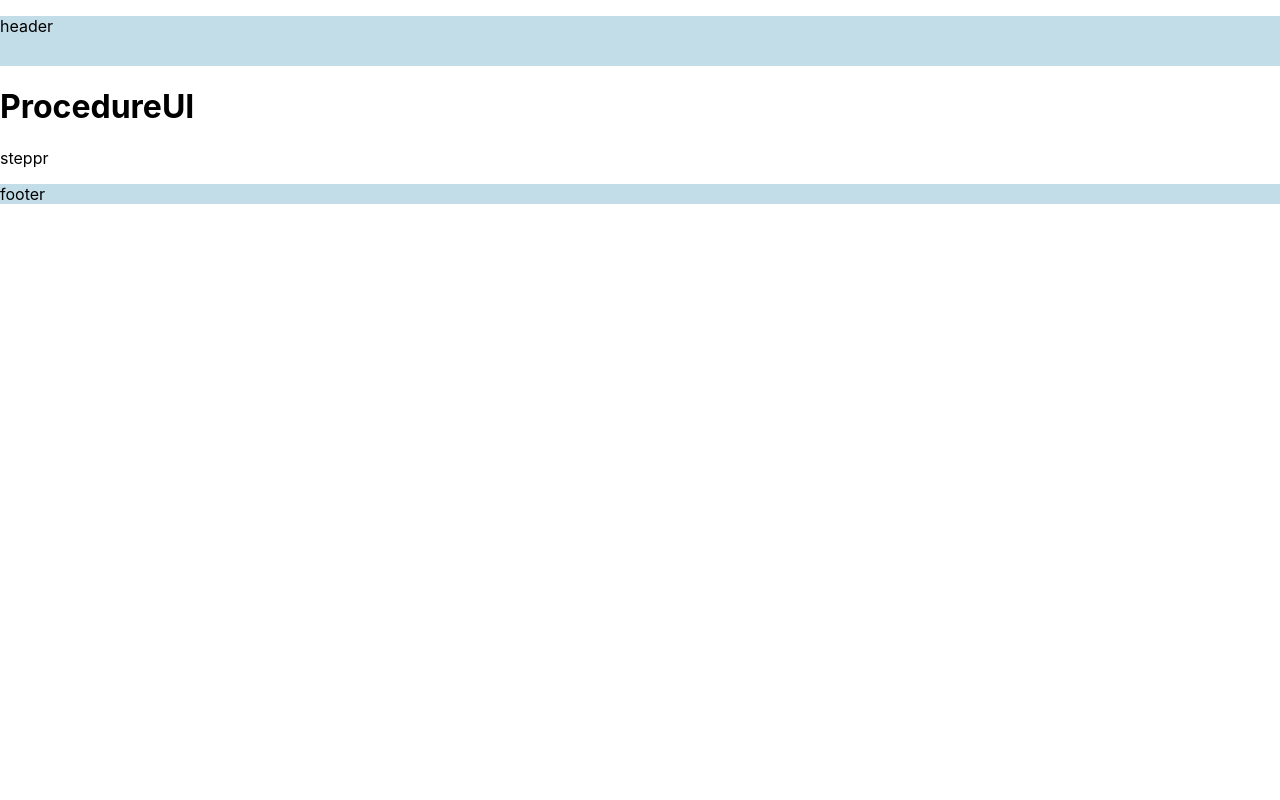
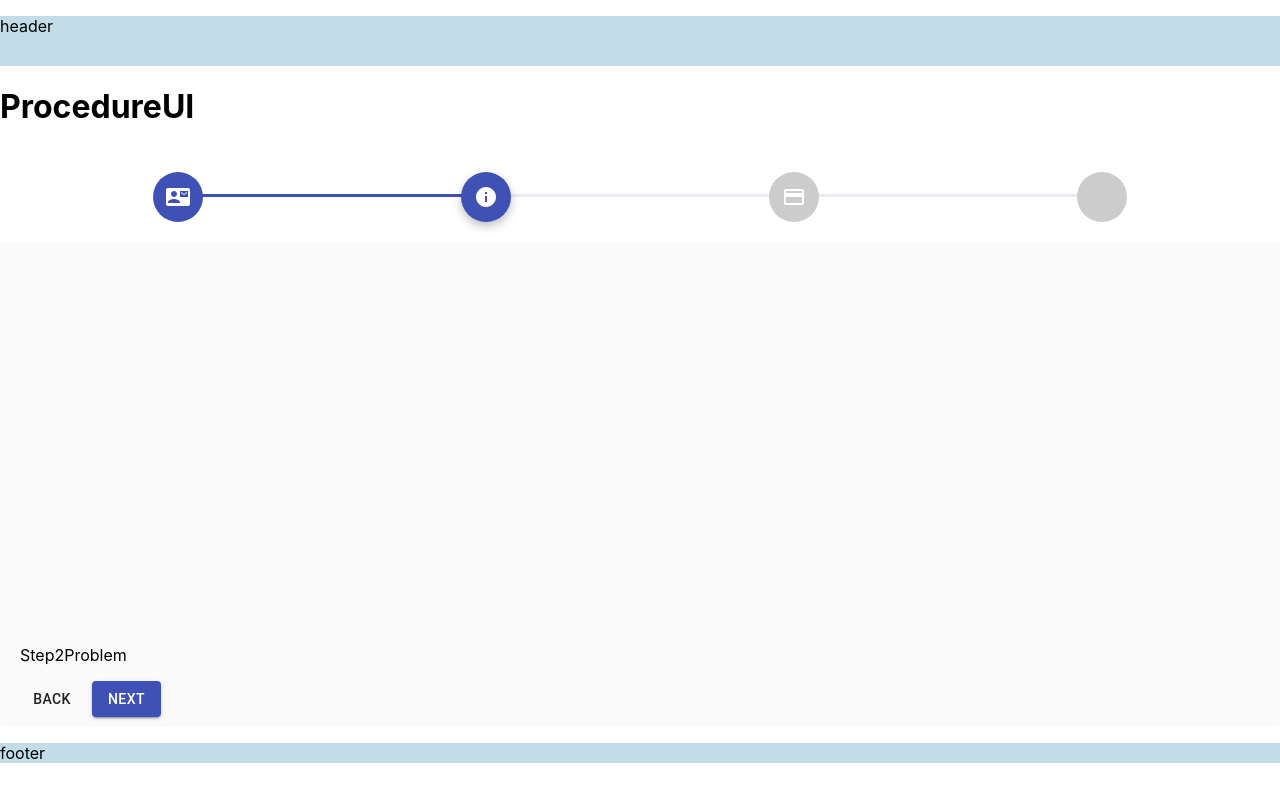
Before and after one commit to HackU-2020-vol4/front-end, a React (Create React App) app: page /procedure in a window 1280 px wide. Built offline with nearby package versions, Linux system fonts and the light colour scheme.

Commit message:
stepperの雛形の作成

```diff
--- /dev/null
+++ b/src/Presentation/components/Steppers/StepConnector.js
@@ -0,0 +1,26 @@
+import { withStyles, StepConnector } from "@material-ui/core";
+
+// STYLE THE STEPPER CONNECTOR
+const Connector = withStyles(theme => ({
+    alternativeLabel: {
+        top: 22,
+    },
+    active: {
+        '& $line': {
+            background: theme.palette.primary.main
+        },
+    },
+    completed: {
+        '& $line': {
+            background: theme.palette.primary.main
+        },
+    },
+    line: {
+        height: 3,
+        border: 0,
+        backgroundColor: '#eaeaf0',
+        borderRadius: 1,
+    },
+}))(StepConnector);
+
+export default Connector
--- a/src/Presentation/components/Steppers/Stepper.js
+++ b/src/Presentation/components/Steppers/Stepper.js
@@ -1,14 +1,88 @@
-import React from 'react';
+import React, { useState } from 'react';
+import { makeStyles } from '@material-ui/core/styles';
+import {
+    Stepper,
+    Step,
+    StepLabel,
+    Box,
+    Grid,
+    Button
+} from '@material-ui/core';
+import StepIcons from "./StepperIcons"
+import StepConnector from "./StepConnector"
+
 import Step1Keyword from '../Procedures/Step1Keyword';
 import Step2Problem from '../Procedures/Step2Problem';
 import Step3Solution from '../Procedures/Step3Solution';
 import Step4Vote from '../Procedures/Step4Vote';
 
 
-function Stepper() {
-  return (
-    <p>steppr</p>
-  );
+const style = makeStyles(theme => ({
+    button: {
+	marginRight: theme.spacing(1),
+    },
+    mainBox: {
+        position: "relative",
+        marginTop: "-8px",
+        padding: "10px 20px",
+        borderBottomRightRadius: "4px",
+        borderBottomLeftRadius: "4px",
+        background: theme.palette.background.default
+    },
+    stepper: {
+        height: "calc(10vh - 40px)",
+        minHeight: "55px"
+    },
+}));
+
+const StepContent = ({ step }) => {
+    switch (step) {
+    case 0:
+	return <Step1Keyword />;
+    case 1:
+	return <Step2Problem />;
+    case 2:
+	return <Step3Solution />;
+    case 3:
+	return <Step4Vote />;
+    default:
+	return <></>;
+    }
 }
 
-export default Stepper;
+const Steppers = () => {
+    const [activeStep, setActiveStep] = useState(1) // step x by default
+    const classes = style();
+    const handleNext = () => setActiveStep(prevActiveStep => prevActiveStep + 1)
+    const handleBack = () => setActiveStep(prevActiveStep => prevActiveStep - 1)
+
+    return <>
+        <Stepper alternativeLabel className={classes.stepper} connector={<StepConnector />} activeStep={activeStep}>
+                {/* Change the number of loops here based on StepContent */}
+    {[1, 2, 3, 4].map(e => (<Step key={e}>
+			 <StepLabel StepIconComponent={StepIcons} />
+			 </Step>
+                ))}
+            </Stepper>
+            <Box className={classes.mainBox}>
+               <Grid
+                container
+                spacing={3}
+                direction="column"
+                justify="space-around"
+                alignItems="center"
+                style={{ height: "400px" }}
+            >
+        </Grid>
+	<StepContent step={activeStep} />
+	<Button disabled={activeStep === 0} className={classes.button} onClick={handleBack}>
+	Back
+    </Button>
+	<Button disabled={activeStep === 3} variant="contained" color="primary" className={classes.button} onClick={handleNext}>
+	{activeStep === 2 ? 'Pay' : 'Next'}
+    </Button>
+        </Box>
+        </>
+}
+
+export default Steppers;
--- a/src/Presentation/components/Steppers/StepperIcons.js
+++ b/src/Presentation/components/Steppers/StepperIcons.js
@@ -0,0 +1,58 @@
+import React from "react";
+import clsx from 'clsx';
+import PropTypes from 'prop-types';
+import { makeStyles } from '@material-ui/core/styles';
+import {
+    ContactMail,
+    Info,
+    Payment,
+} from '@material-ui/icons';
+
+
+const style = makeStyles(theme => ({
+    root: {
+        backgroundColor: '#ccc',
+        zIndex: 1,
+        color: '#fff',
+        width: 50,
+        height: 50,
+        display: 'flex',
+        borderRadius: '50%',
+        justifyContent: 'center',
+        alignItems: 'center',
+    },
+    active: {
+        background: theme.palette.primary.main,
+        boxShadow: '0 4px 10px 0 rgba(0,0,0,.25)',
+    },
+    completed: {
+        background: theme.palette.primary.main
+    },
+}));
+
+const StepIcons = props => {
+    const classes = style();
+    const { active, completed } = props;
+
+    const icons = {
+        1: <ContactMail />,
+        2: <Info />,
+        3: <Payment />,
+    };
+
+    return <div
+        className={clsx(classes.root, {
+            [classes.active]: active,
+            [classes.completed]: completed,
+        })}
+    >
+        {icons[String(props.icon)]}
+    </div>
+}
+
+StepIcons.propTypes = {
+    active: PropTypes.bool,
+    completed: PropTypes.bool,
+};
+
+export default StepIcons;
```
